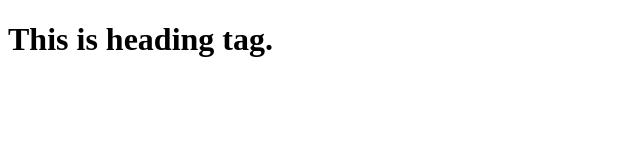
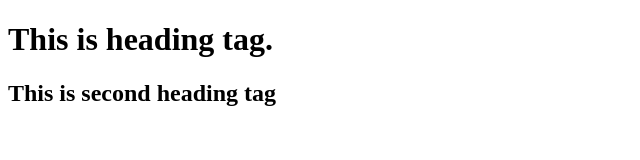
Before and after one commit to Umor02/hover-button, a plain HTML site: page index.html in a window 1280 px wide. Shown: the whole page, without its empty margins (0-640 px from the left). Drawn offline with Linux system fonts and the light colour scheme.

Commit message:
money hoba2

```diff
--- a/index.html
+++ b/index.html
@@ -8,5 +8,6 @@
 </head>
 <body>
     <h1>This is heading tag.</h1>
+    <h2>This is second heading tag </h2>
 </body>
 </html>
```
